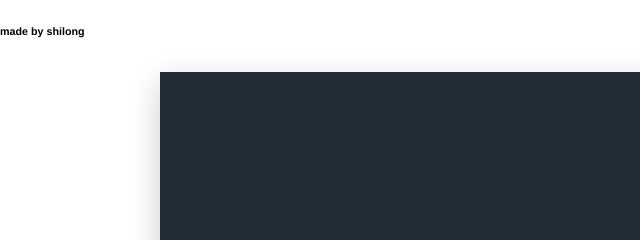
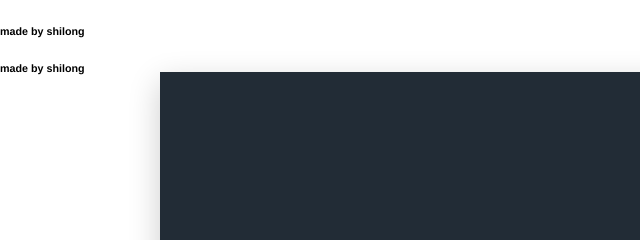
Before and after one commit to MattFooshilong/Flappy-Granny, a plain HTML site: page index.html in a window 1280 px wide. Shown: the top 240 px of the page, 0-640 px from the left. Drawn offline with Linux system fonts and the light colour scheme; no server answers.

Commit message:
Update index.html

```diff
--- a/index.html
+++ b/index.html
@@ -31,6 +31,6 @@
   };
 </script>
 <script src="Release/UnityLoader.js"></script>
-
+ <h6>made by shilong</h6>
   </body>
 </html>
```
